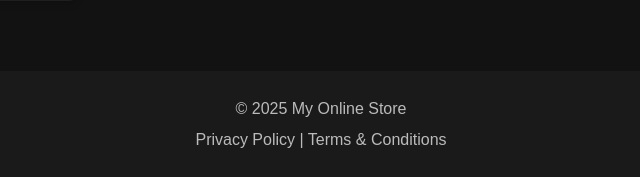
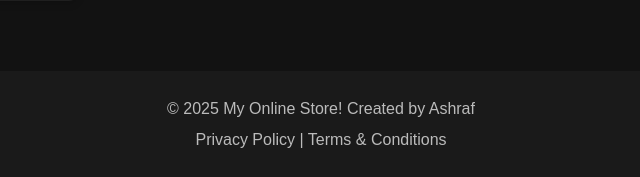
Before and after one commit to ankitalodha05/PythonFlaskProjecteCoomerece, a Flask app: page / in a window 1280 px wide. Shown: the part 1119-1296 px from the top of the page, without its empty margins (319-959 px from the left). Run offline with Flask 3, Linux system fonts and the light colour scheme.

Commit message:
Update index.html

```diff
--- a/flask_ecommerce_app_Static/templates/index.html
+++ b/flask_ecommerce_app_Static/templates/index.html
@@ -55,7 +55,7 @@
 
     <!-- Footer Section -->
     <footer>
-        <p>&copy; 2025 My Online Store</p>
+        <p>&copy; 2025 My Online Store! Created by Ashraf</p>
         <p>Privacy Policy | Terms & Conditions</p>
     </footer>
 </body>
```
